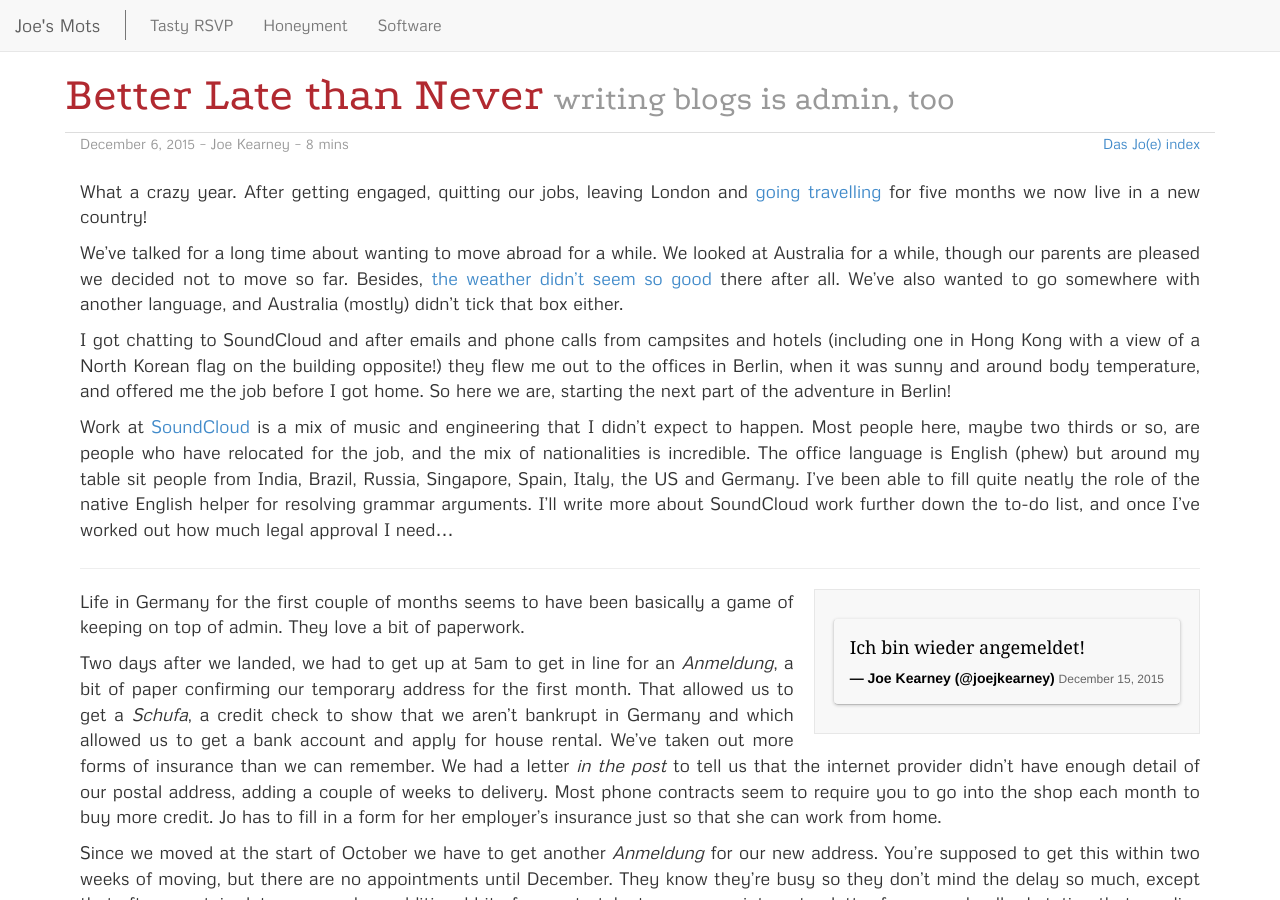
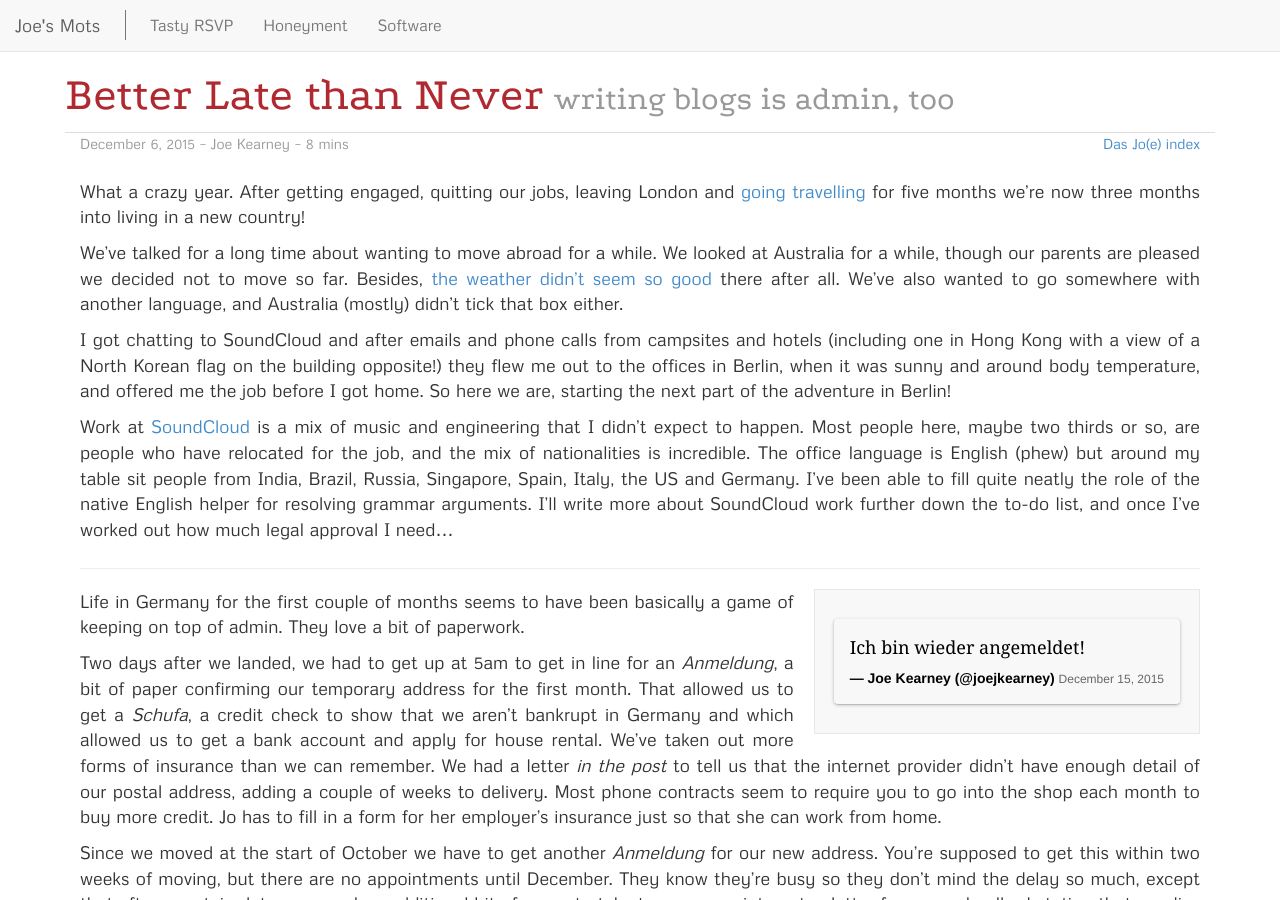
Before and after one commit to joekearney/joekearney.github.io, a Jekyll site: the page built from _posts/germany/2015-12-06-better-late-than-never.md, in a window 1280 px wide and 900 px high. Built offline with Jekyll 4.4.1, drawn with Linux system fonts in a browser that asks for light colours; comment, search, counter and statistics services are not loaded.

Commit message:
add time mention to germany blog

```diff
--- a/_posts/germany/2015-12-06-better-late-than-never.md
+++ b/_posts/germany/2015-12-06-better-late-than-never.md
@@ -12,7 +12,7 @@ published: true
 author: Joe Kearney
 ---
 
-What a crazy year. After getting engaged, quitting our jobs, leaving London and [going travelling](/honeyment-index) for five months we now live in a new country!
+What a crazy year. After getting engaged, quitting our jobs, leaving London and [going travelling](/honeyment-index) for five months we're now three months into living in a new country!
 
 We've talked for a long time about wanting to move abroad for a while. We looked at Australia for a while, though our parents are pleased we decided not to move so far. Besides, [the weather didn't seem so good](/posts/tropical-storm-sydney/) there after all. We've also wanted to go somewhere with another language, and Australia (mostly) didn't tick that box either.
 
```
